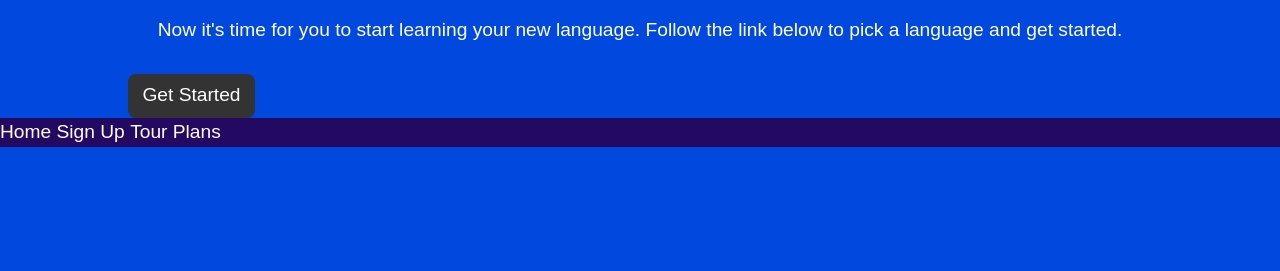
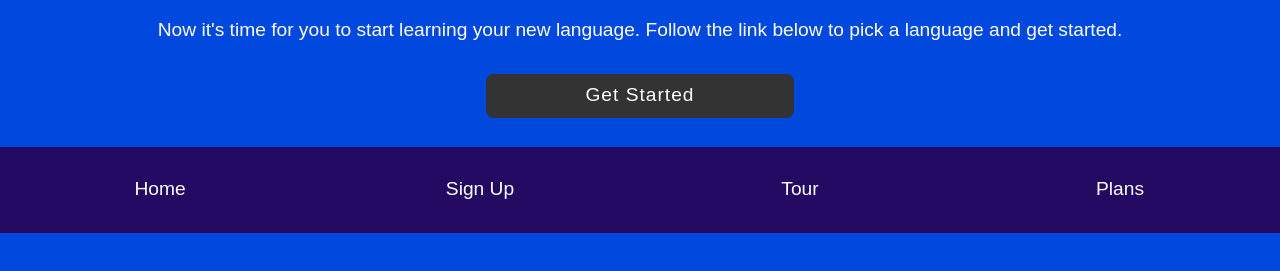
Before and after one commit to MattSkinner30/speakeasy, a plain HTML site: page thankyou.html in a window 1280 px wide. Shown: the part 243-514 px from the top of the page. Drawn offline with Linux system fonts and the light colour scheme.

Commit message:
tweaked thank you page
Added white to  h4 and fixed button

```diff
--- a/css/main.css
+++ b/css/main.css
@@ -27,7 +27,7 @@ body {
 
 }
 
-h1, h2, h3, p, li, a {
+h1, h2, h3, h4, p, li, a {
 	color: white;
 }
 .c-btn {
--- a/thankyou.html
+++ b/thankyou.html
@@ -32,9 +32,9 @@
 
 <h2 class="text-center">Thank You!</h2>
 
-<p class="text-center">Now it's time for you to start learning your new language. Follow the link below to pick a language and get started.</p>
+<p class="text-center gutter">Now it's time for you to start learning your new language. Follow the link below to pick a language and get started.</p>
 
-<a class="btn" href="">Get Started</a>
+<a class="push btn c-btn" href="">Get Started</a>
 
 
 
@@ -47,13 +47,13 @@
 
 
 </main>
-<footer>
-		<ul class="list-group list-group--inline">
-			<li><a href="index.html">Home</a></li>
-			<li><a href="signup.html">Sign Up</a></li>
-			<li><a href="tour.html">Tour</a></li>
-			<li><a href="plans.html">Plans</a></li>
+<footer class="pad-b pad-t">
+		<ul class="grid list-group list-group--inline text-center">
+			<li class="unit xs-1-4 s-1-4 m-1-4 l-1-4"><a href="index.html">Home</a></li>
+			<li class="unit xs-1-4 s-1-4 m-1-4 l-1-4"><a href="signup.html">Sign Up</a></li>
+			<li class="unit xs-1-4 s-1-4 m-1-4 l-1-4"><a href="tour.html">Tour</a></li>
+			<li class="unit xs-1-4 s-1-4 m-1-4 l-1-4"><a href="plans.html">Plans</a></li>
 		</ul>
-</footer>
+	</footer>
 </body>
 </html>
```
